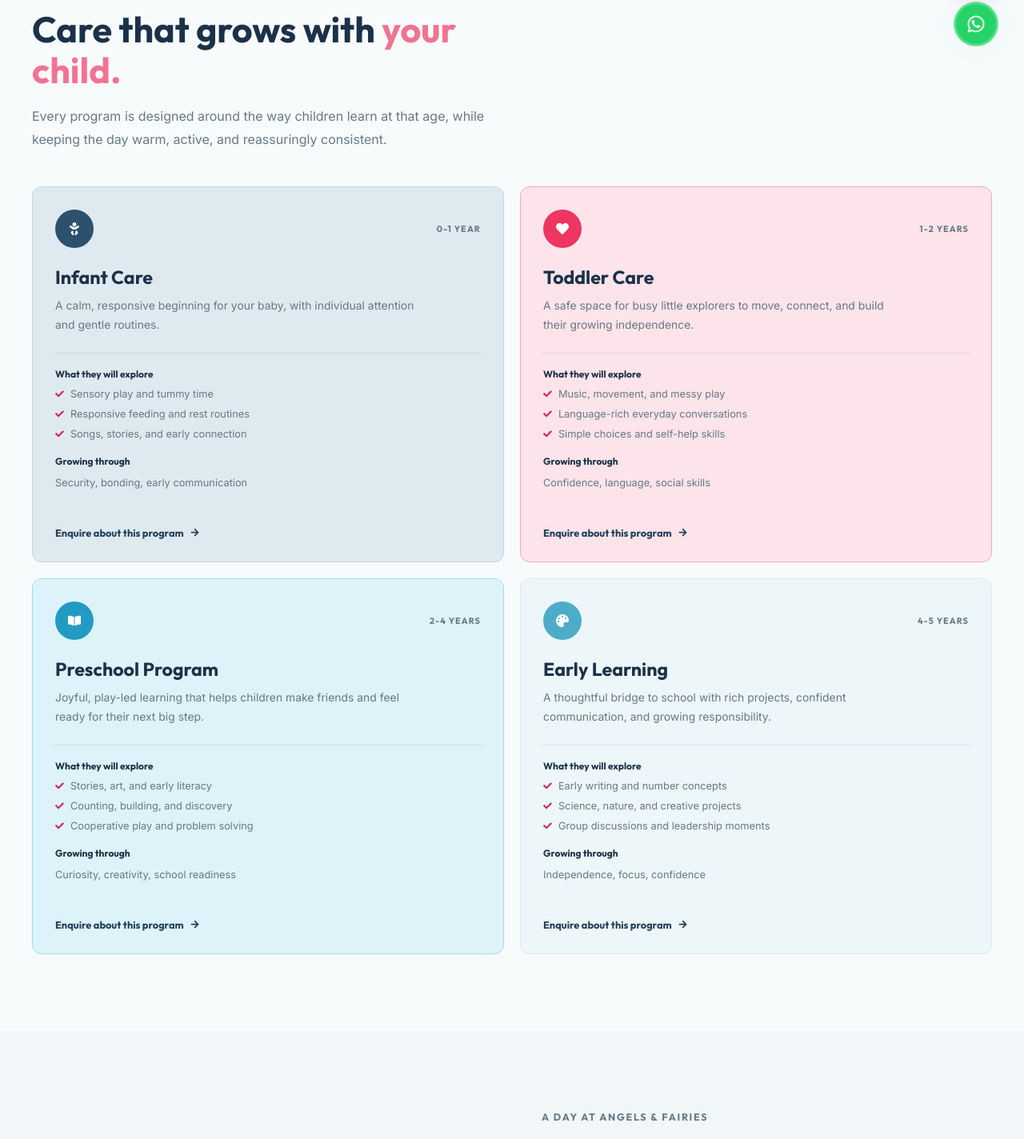
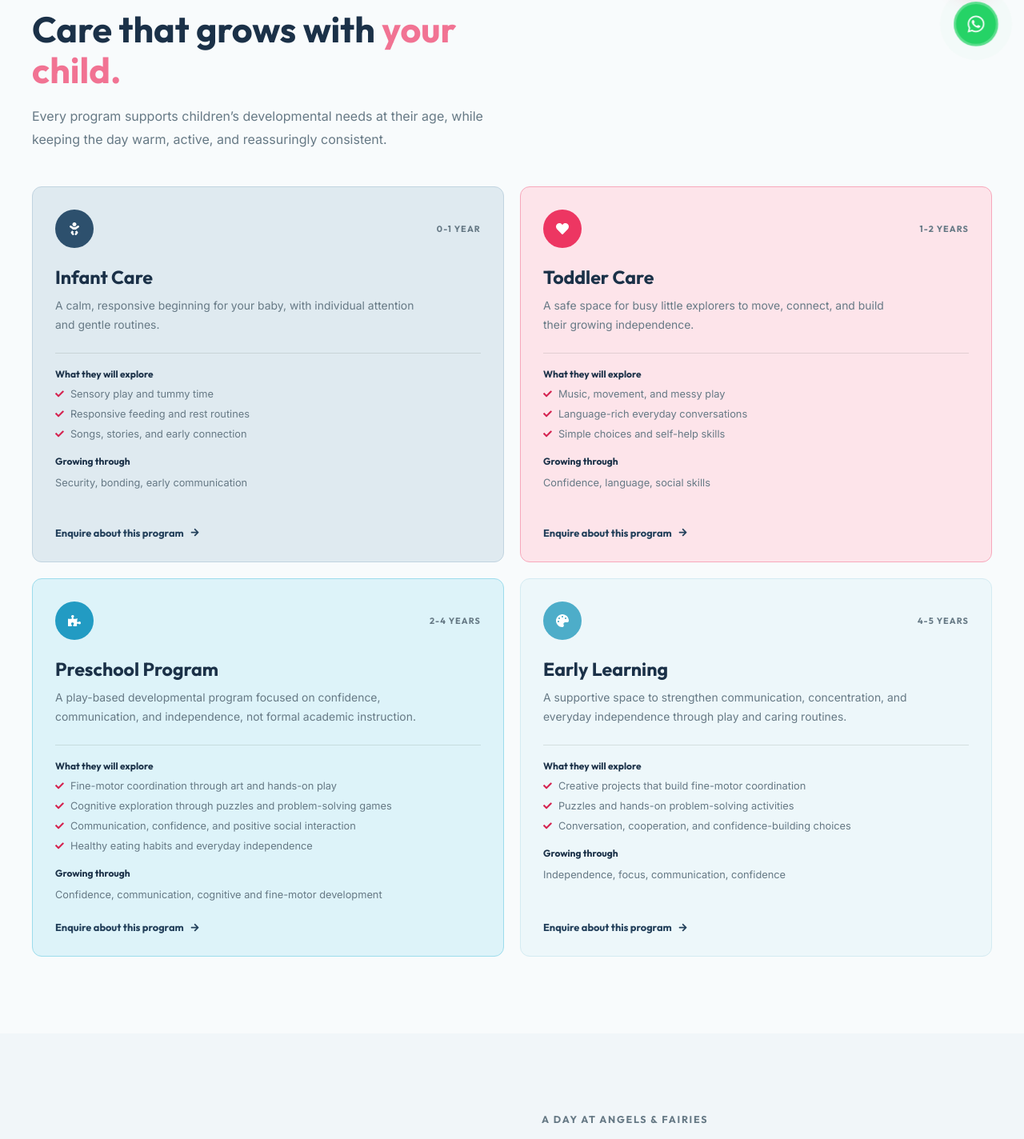
Before and after one commit to AbdullahAlioo/daycare-center, a React (Vite) app: page /programs in a window 1280 px wide. Shown: the part 710-2134 px from the top of the page at 80% size. Built offline with nearby package versions, Linux system fonts and the light colour scheme; no server answers.

Commit message:
Refocus preschool copy on child development

```diff
--- a/src/pages/About/About.jsx
+++ b/src/pages/About/About.jsx
@@ -39,7 +39,7 @@ const About = () => (
           <p className="about-kicker">Our story</p>
           <h2>Childhood filled with love, security, learning, and <em>meaningful experiences.</em></h2>
           <p>Founded in 2010, Angels & Fairies Daycare Centre has proudly spent 16 years caring for, nurturing, and supporting young children and their families.</p>
-          <p>We believe every child deserves a warm, wholesome environment where they feel safe, valued, and confident to explore the world around them. Childcare is more than supervision: we nurture emotional, social, physical, cognitive, and spiritual development through age-appropriate learning, play, positive interaction, and compassionate care.</p>
+          <p>We believe every child deserves a warm, wholesome environment where they feel safe, valued, and confident to explore the world around them. Childcare is more than supervision: we nurture emotional, social, physical, cognitive, and spiritual development through age-appropriate play, positive interaction, and compassionate care.</p>
           <Link to="/contact" className="about-link">Talk with our team <FaArrowRight /></Link>
         </div>
       </div>
@@ -64,7 +64,7 @@ const About = () => (
 
     <section className="about-values about-section">
       <div className="container">
-        <div className="about-heading"><p className="about-kicker">Our approach</p><h2>Learn through play. <em>Grow at their own pace.</em></h2><p>We create an environment where children explore with confidence, build positive relationships, express themselves, and develop at their own pace. Safety, cleanliness, responsive caregiving, meaningful early-learning opportunities, and strong communication with families remain at the heart of our approach.</p></div>
+        <div className="about-heading"><p className="about-kicker">Our approach</p><h2>Grow through play. <em>Develop at their own pace.</em></h2><p>We create an environment where children explore with confidence, build positive relationships, express themselves, and develop at their own pace. Safety, cleanliness, responsive caregiving, meaningful developmental activities, and strong communication with families remain at the heart of our approach.</p></div>
         <div className="about-values__grid">{VALUES.map(({ icon: Icon, title, text }) => <article key={title}><span className="about-value-icon"><Icon /></span><h3>{title}</h3><p>{text}</p></article>)}</div>
       </div>
     </section>
--- a/src/pages/Home/Home.jsx
+++ b/src/pages/Home/Home.jsx
@@ -18,7 +18,7 @@ import './Home.css';
 const PROGRAMS = [
   { age: '0-1 year', title: 'Infant Care', text: 'Gentle routines, responsive care, and a calm space for your baby to thrive.', tone: 'sage' },
   { age: '1-2 years', title: 'Toddler Care', text: 'Play-based discovery that builds confidence, language, and early independence.', tone: 'peach' },
-  { age: '2-4 years', title: 'Preschool', text: 'Creative learning, friendships, and joyful first steps toward school readiness.', tone: 'gold' },
+  { age: '2-4 years', title: 'Preschool', text: 'Play-based activities build confidence, communication, cognitive skills, and fine-motor coordination.', tone: 'gold' },
 ];
 
 const TESTIMONIALS = [
@@ -82,7 +82,7 @@ const Home = () => {
             <p>We believe childhood should feel unhurried, joyful, and full of wonder. Our days balance caring routines with open-ended play, creative exploration, and the simple comfort of familiar faces.</p>
             <ul className="home-check-list">
               <li><FaCheck /> Small-group attention</li>
-              <li><FaCheck /> Age-appropriate learning</li>
+              <li><FaCheck /> Age-appropriate developmental play</li>
               <li><FaCheck /> Warm parent communication</li>
             </ul>
             <Link to="/about" className="home-text-link">Meet our approach <FaArrowRight /></Link>
--- a/src/pages/Programs/Programs.jsx
+++ b/src/pages/Programs/Programs.jsx
@@ -2,11 +2,11 @@ import { Link } from 'react-router-dom';
 import {
   FaArrowRight,
   FaBaby,
-  FaBookOpen,
   FaCheck,
   FaClock,
   FaHeart,
   FaPalette,
+  FaPuzzlePiece,
   FaUsers,
 } from 'react-icons/fa';
 import activitiesImage from '../../assets/images/activities.jpg';
@@ -33,21 +33,21 @@ const PROGRAMS = [
     tone: 'peach',
   },
   {
-    icon: FaBookOpen,
+    icon: FaPuzzlePiece,
     age: '2-4 years',
     title: 'Preschool Program',
-    intro: 'Joyful, play-led learning that helps children make friends and feel ready for their next big step.',
-    activities: ['Stories, art, and early literacy', 'Counting, building, and discovery', 'Cooperative play and problem solving'],
-    benefits: 'Curiosity, creativity, school readiness',
+    intro: 'A play-based developmental program focused on confidence, communication, and independence, not formal academic instruction.',
+    activities: ['Fine-motor coordination through art and hands-on play', 'Cognitive exploration through puzzles and problem-solving games', 'Communication, confidence, and positive social interaction', 'Healthy eating habits and everyday independence'],
+    benefits: 'Confidence, communication, cognitive and fine-motor development',
     tone: 'gold',
   },
   {
     icon: FaPalette,
     age: '4-5 years',
     title: 'Early Learning',
-    intro: 'A thoughtful bridge to school with rich projects, confident communication, and growing responsibility.',
-    activities: ['Early writing and number concepts', 'Science, nature, and creative projects', 'Group discussions and leadership moments'],
-    benefits: 'Independence, focus, confidence',
+    intro: 'A supportive space to strengthen communication, concentration, and everyday independence through play and caring routines.',
+    activities: ['Creative projects that build fine-motor coordination', 'Puzzles and hands-on problem-solving activities', 'Conversation, cooperation, and confidence-building choices'],
+    benefits: 'Independence, focus, communication, confidence',
     tone: 'blue',
   },
 ];
@@ -60,7 +60,7 @@ const Programs = () => (
       <div className="container programs-hero__inner">
         <p className="programs-kicker">Growing at their own pace</p>
         <h1>Programs for every<br /><em>little stage.</em></h1>
-        <p>From first giggles to confident school steps, our age-appropriate programs give children the care, play, and encouragement they need to flourish.</p>
+        <p>From first giggles to growing independence, our age-appropriate programs give children the care, play, and encouragement they need to flourish.</p>
       </div>
     </section>
 
@@ -74,7 +74,7 @@ const Programs = () => (
 
     <section className="programs-section programs-list">
       <div className="container">
-        <div className="programs-heading"><p className="programs-kicker">Find their next happy place</p><h2>Care that grows with <em>your child.</em></h2><p>Every program is designed around the way children learn at that age, while keeping the day warm, active, and reassuringly consistent.</p></div>
+        <div className="programs-heading"><p className="programs-kicker">Find their next happy place</p><h2>Care that grows with <em>your child.</em></h2><p>Every program supports children’s developmental needs at their age, while keeping the day warm, active, and reassuringly consistent.</p></div>
         <div className="programs-cards">{PROGRAMS.map(({ icon: Icon, age, title, intro, activities, benefits, tone }) => <article className={`program-card program-card--${tone}`} key={title}><div className="program-card__top"><span className="program-card__icon"><Icon /></span><span className="program-card__age">{age}</span></div><h3>{title}</h3><p className="program-card__intro">{intro}</p><div className="program-card__details"><strong>What they will explore</strong><ul>{activities.map((activity) => <li key={activity}><FaCheck />{activity}</li>)}</ul><strong>Growing through</strong><p>{benefits}</p></div><Link to="/admissions" className="program-card__link">Enquire about this program <FaArrowRight /></Link></article>)}</div>
       </div>
     </section>
@@ -86,7 +86,7 @@ const Programs = () => (
       </div>
     </section>
 
-    <section className="programs-section programs-extra"><div className="container programs-extra__grid"><div><p className="programs-kicker">Flexible support for families</p><h2>More ways to make care <em>work for you.</em></h2><p>Need a little extra coverage around the school day? Ask our team about available after-school care and how we can support your family routine.</p><Link to="/contact" className="programs-button programs-button--outline">Talk with our team <FaArrowRight /></Link></div><div className="programs-extra__card"><FaUsers /><h3>After-School Care</h3><span>For school-age children</span><p>A caring place to land after school, with time for snacks, homework support, creative play, and friendships.</p><Link to="/contact" className="programs-link">Check availability <FaArrowRight /></Link></div></div></section>
+    <section className="programs-section programs-extra"><div className="container programs-extra__grid"><div><p className="programs-kicker">Flexible support for families</p><h2>More ways to make care <em>work for you.</em></h2><p>Need a little extra coverage around the school day? Ask our team about available after-school care and how we can support your family routine.</p><Link to="/contact" className="programs-button programs-button--outline">Talk with our team <FaArrowRight /></Link></div><div className="programs-extra__card"><FaUsers /><h3>After-School Care</h3><span>For school-age children</span><p>A caring place to land after school, with time for snacks, relaxed conversation, creative play, and friendships.</p><Link to="/contact" className="programs-link">Check availability <FaArrowRight /></Link></div></div></section>
 
     <section className="programs-cta"><div className="container"><p className="programs-kicker">The right fit starts with a conversation</p><h2>Let us help you choose<br /><em>their next step.</em></h2><Link to="/admissions" className="programs-button">Start an enquiry <FaArrowRight /></Link></div></section>
   </div>
```
